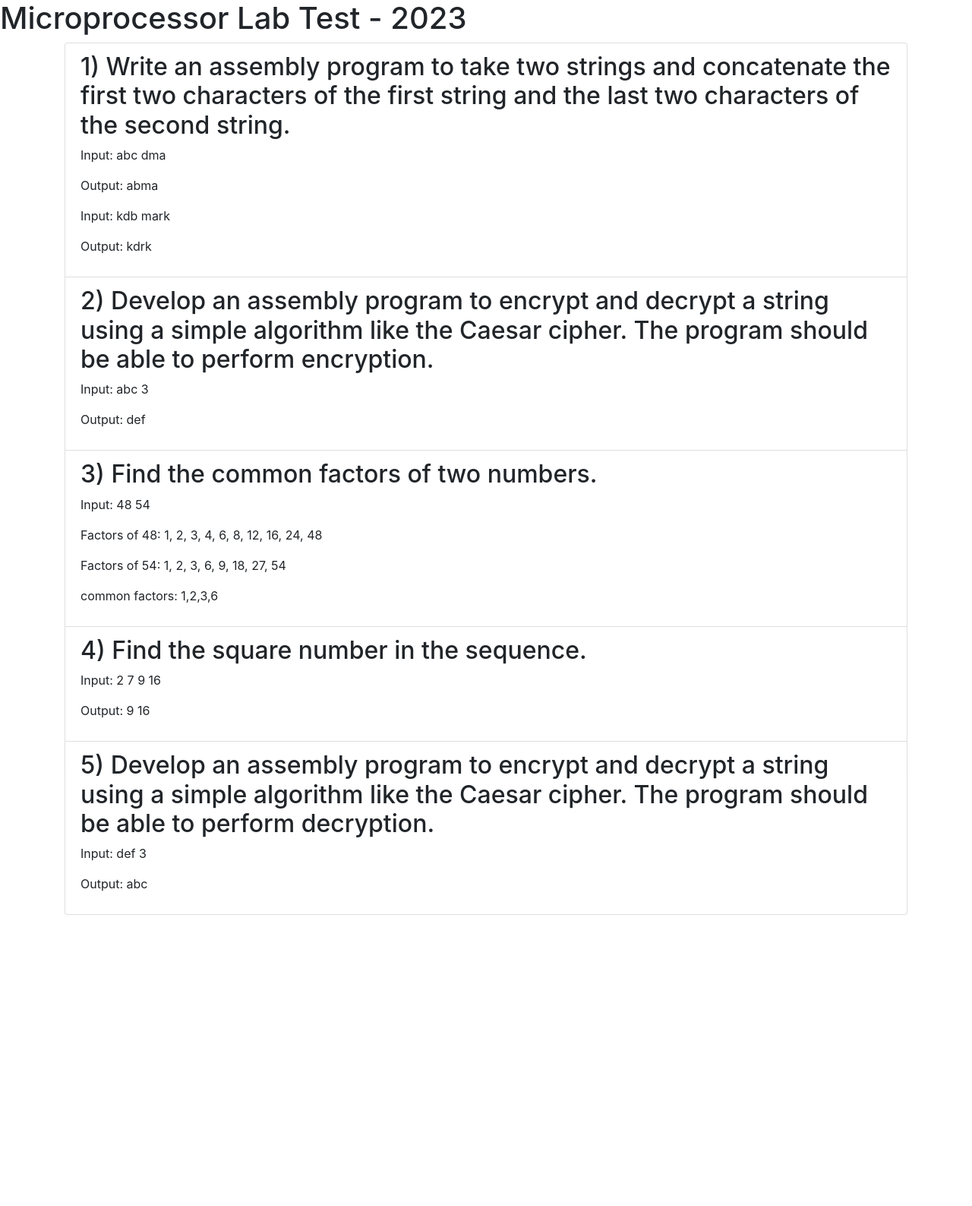
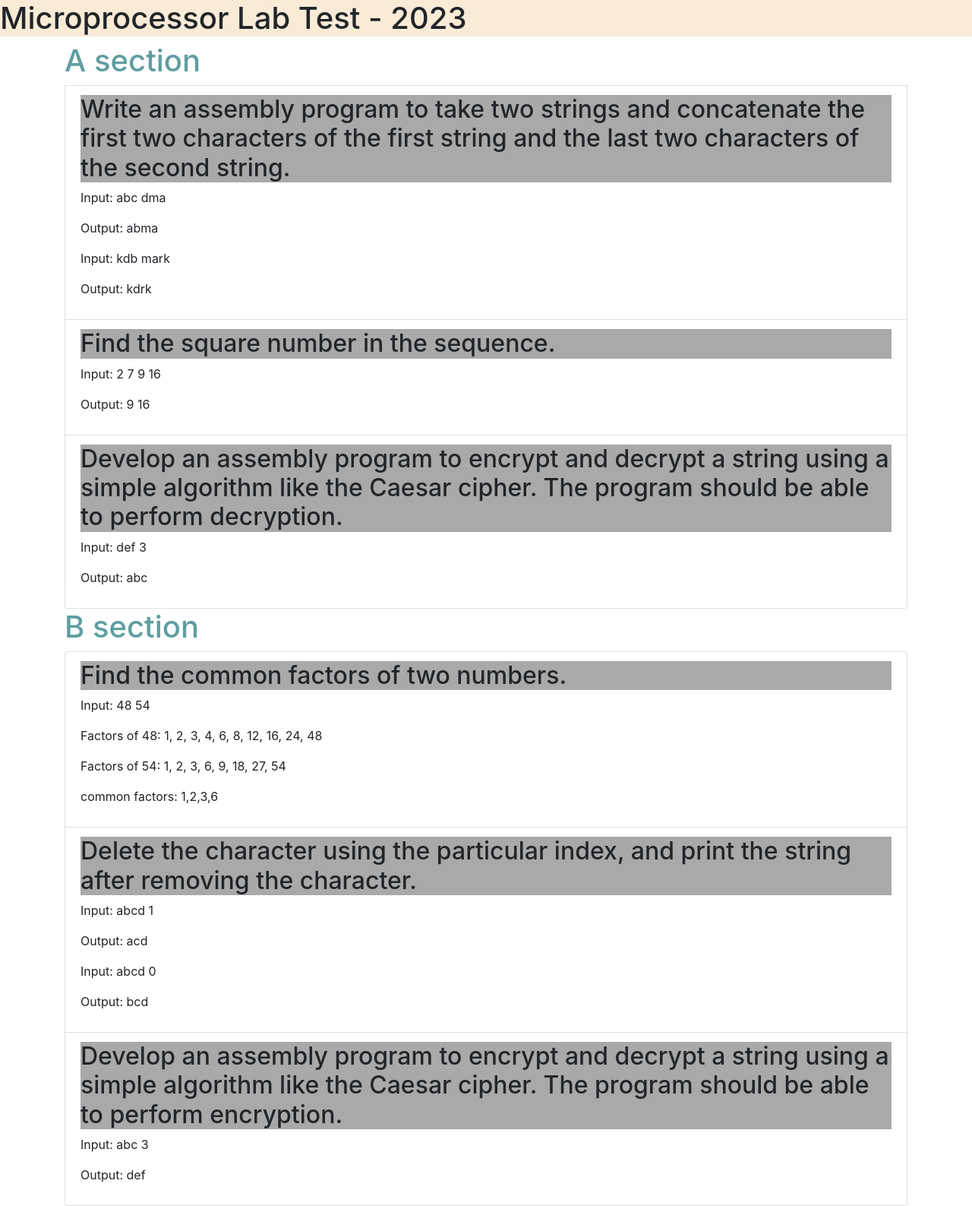
Before and after one commit to shahidul034/Lab-test, a plain HTML site: page index.html in a window 1280 px wide. Shown: the whole page at 76% size. Before the commit the page ends 1204 px from the top, so only its background shows below. Drawn offline with nearby package versions, Linux system fonts and the light colour scheme.

Commit message:
Add files via upload

```diff
--- a/index.html
+++ b/index.html
@@ -8,37 +8,52 @@
 </head>
 
 <body>
-    <h1>Microprocessor Lab Test - 2023</h1>
+    <h1 style="background-color: antiquewhite;">Microprocessor Lab Test - 2023</h1>
     <div class="container">
         <ul class="list-group">
+            <h1 style="color: cadetblue;">A section</h1>
             <li class="list-group-item">
-                <h2>1) Write an assembly program to take two strings and concatenate the first two characters of the first string and the last two characters of the second string.</h2>
+                <h2 style="background-color: darkgrey;">Write an assembly program to take two strings and concatenate the first two characters of the first
+                    string and the last two characters of the second string.</h2>
                 <p>Input: abc dma</p>
                 <p>Output: abma</p>
                 <p>Input: kdb mark</p>
                 <p>Output: kdrk</p>
             </li>
             <li class="list-group-item">
-                <h2>2) Develop an assembly program to encrypt and decrypt a string using a simple algorithm like the Caesar cipher. The program should be able to perform encryption.</h2>
-                <p>Input: abc 3</p>
-                <p>Output: def</p>
+                <h2 style="background-color: darkgrey;">Find the square number in the sequence.</h2>
+                <p>Input: 2 7 9 16</p>
+                <p>Output: 9 16</p>
             </li>
             <li class="list-group-item">
-                <h2>3) Find the common factors of two numbers.</h2>
+                <h2 style="background-color: darkgrey;">Develop an assembly program to encrypt and decrypt a string using a simple algorithm like the Caesar
+                    cipher. The program should be able to perform decryption.</h2>
+                <p>Input: def 3</p>
+                <p>Output: abc</p>
+            </li>
+        </ul>
+        <h1 style="color: cadetblue;">B section</h1>
+        <ul class="list-group">
+            <li class="list-group-item">
+                <h2 style="background-color: darkgrey;">Find the common factors of two numbers.</h2>
                 <p>Input: 48 54</p>
                 <p>Factors of 48: 1, 2, 3, 4, 6, 8, 12, 16, 24, 48</p>
                 <p>Factors of 54: 1, 2, 3, 6, 9, 18, 27, 54</p>
                 <p> common factors: 1,2,3,6</p>
             </li>
             <li class="list-group-item">
-                <h2>4) Find the square number in the sequence.</h2>
-                <p>Input: 2 7 9 16</p>
-                <p>Output: 9 16</p>
+                <h2 style="background-color: darkgrey;">Delete the character using the particular index, and print the string after removing the character.
+                </h2>
+                <p>Input: abcd 1</p>
+                <p>Output: acd</p>
+                <p>Input: abcd 0</p>
+                <p>Output: bcd</p>
             </li>
             <li class="list-group-item">
-                <h2>5) Develop an assembly program to encrypt and decrypt a string using a simple algorithm like the Caesar cipher. The program should be able to perform decryption.</h2>
-                <p>Input: def 3</p>
-                <p>Output: abc</p>
+                <h2 style="background-color: darkgrey;">Develop an assembly program to encrypt and decrypt a string using a simple algorithm like the Caesar
+                    cipher. The program should be able to perform encryption.</h2>
+                <p>Input: abc 3</p>
+                <p>Output: def</p>
             </li>
         </ul>
     </div>
```
